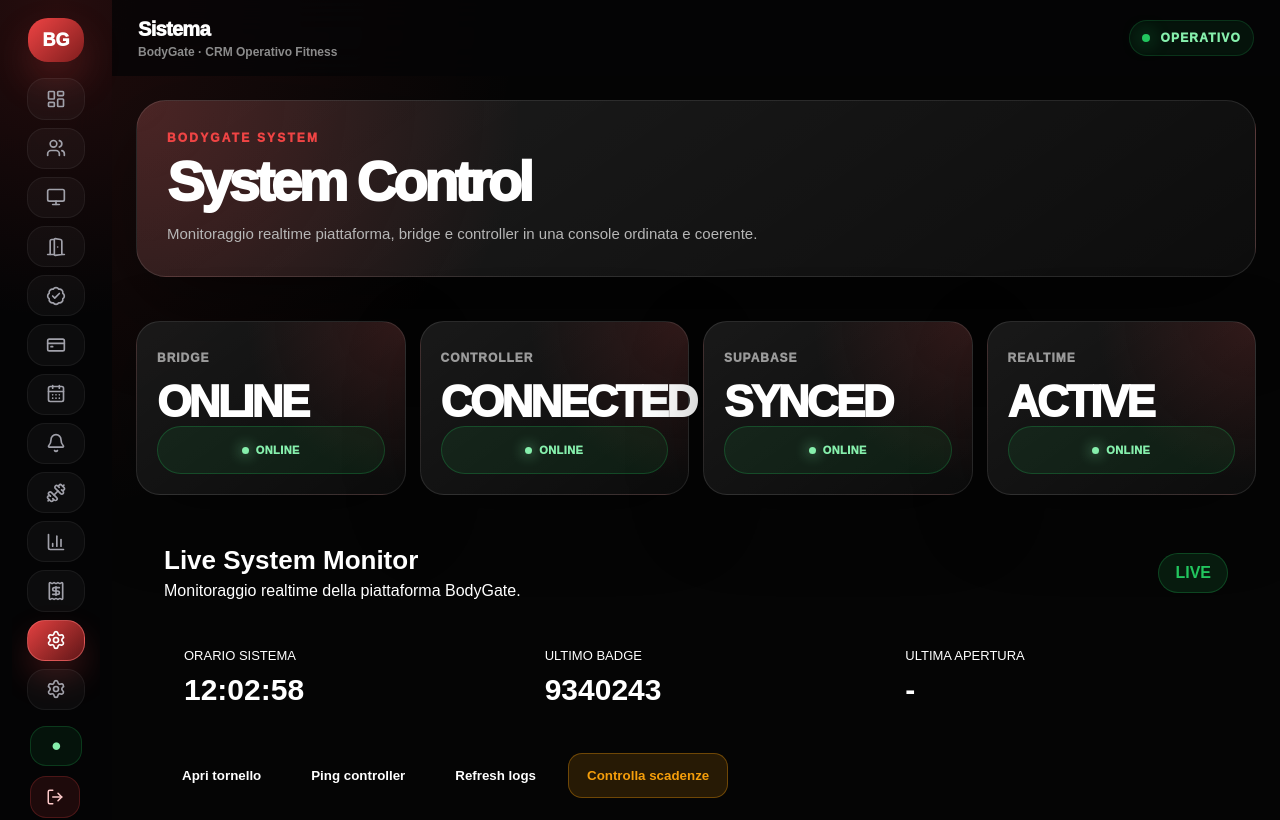
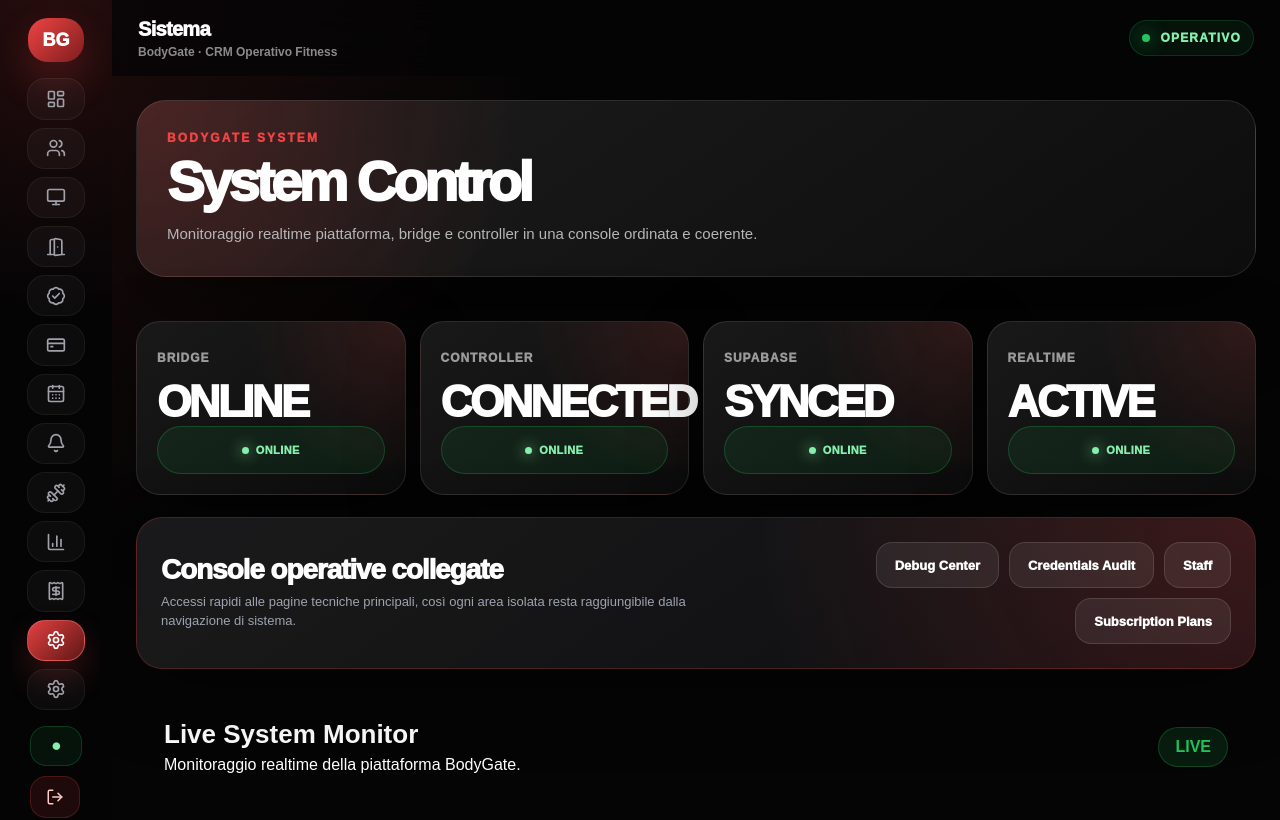
Before and after one commit to BodyGate/bodygate-admin, a Next.js app: page /system in a window 1280 px wide. Shown: the top 820 px of the page. Built offline with nearby package versions, Linux system fonts and the light colour scheme.

Commit message:
Run premium QA sweep fixes

```diff
--- a/app/components/SystemLivePanel.tsx
+++ b/app/components/SystemLivePanel.tsx
@@ -99,9 +99,23 @@
           {opening ? "Apertura..." : "Apri tornello"}
         </button>
 
-        <button style={secondaryButtonStyle}>Ping controller</button>
+        <button
+          type="button"
+          disabled
+          title="Comando disabilitato: diagnostica controller disponibile dal Debug Center."
+          style={disabledButtonStyle}
+        >
+          Ping controller · usa Debug Center
+        </button>
 
-        <button style={secondaryButtonStyle}>Refresh logs</button>
+        <button
+          type="button"
+          disabled
+          title="Comando disabilitato: lo storico accessi è raggiungibile dalla pagina Accessi."
+          style={disabledButtonStyle}
+        >
+          Refresh logs · apri Accessi
+        </button>
 
         <button
           onClick={checkExpiredSubscriptions}
@@ -233,3 +247,8 @@
   color: "var(--text)",
   fontWeight: 600,
 };
+const disabledButtonStyle: React.CSSProperties = {
+  ...secondaryButtonStyle,
+  opacity: 0.55,
+  cursor: "not-allowed",
+};
--- a/app/system/page.tsx
+++ b/app/system/page.tsx
@@ -1,5 +1,7 @@
 import SystemLivePanel from "../components/SystemLivePanel";
 import SystemStatusCard from "../components/SystemStatusCard";
+import BGButton from "../components/ui/BGButton";
+import BGCard from "../components/ui/BGCard";
 import BGPageHeader from "../components/ui/BGPageHeader";
 
 export default function SystemPage() {
@@ -18,6 +20,21 @@
         <SystemStatusCard title="Realtime" value="ACTIVE" status="online" />
       </section>
 
+      <BGCard variant="premium">
+        <div className="bg-section-header !mb-0">
+          <div>
+            <h2>Console operative collegate</h2>
+            <p>Accessi rapidi alle pagine tecniche principali, così ogni area isolata resta raggiungibile dalla navigazione di sistema.</p>
+          </div>
+          <div className="bg-header-actions">
+            <BGButton href="/access-control/debug" variant="secondary">Debug Center</BGButton>
+            <BGButton href="/access-control/credentials-audit" variant="secondary">Credentials Audit</BGButton>
+            <BGButton href="/system/staff" variant="secondary">Staff</BGButton>
+            <BGButton href="/subscriptions/plans" variant="secondary">Subscription Plans</BGButton>
+          </div>
+        </div>
+      </BGCard>
+
       <SystemLivePanel />
     </main>
   );
```
Also changed, not shown: app/access-control/credentials-audit/page.tsx (+7 -4 lines), app/access-control/debug/page.tsx (+29 -5 lines), app/components/CustomerDetailPanel.tsx (+10 -1 lines).
